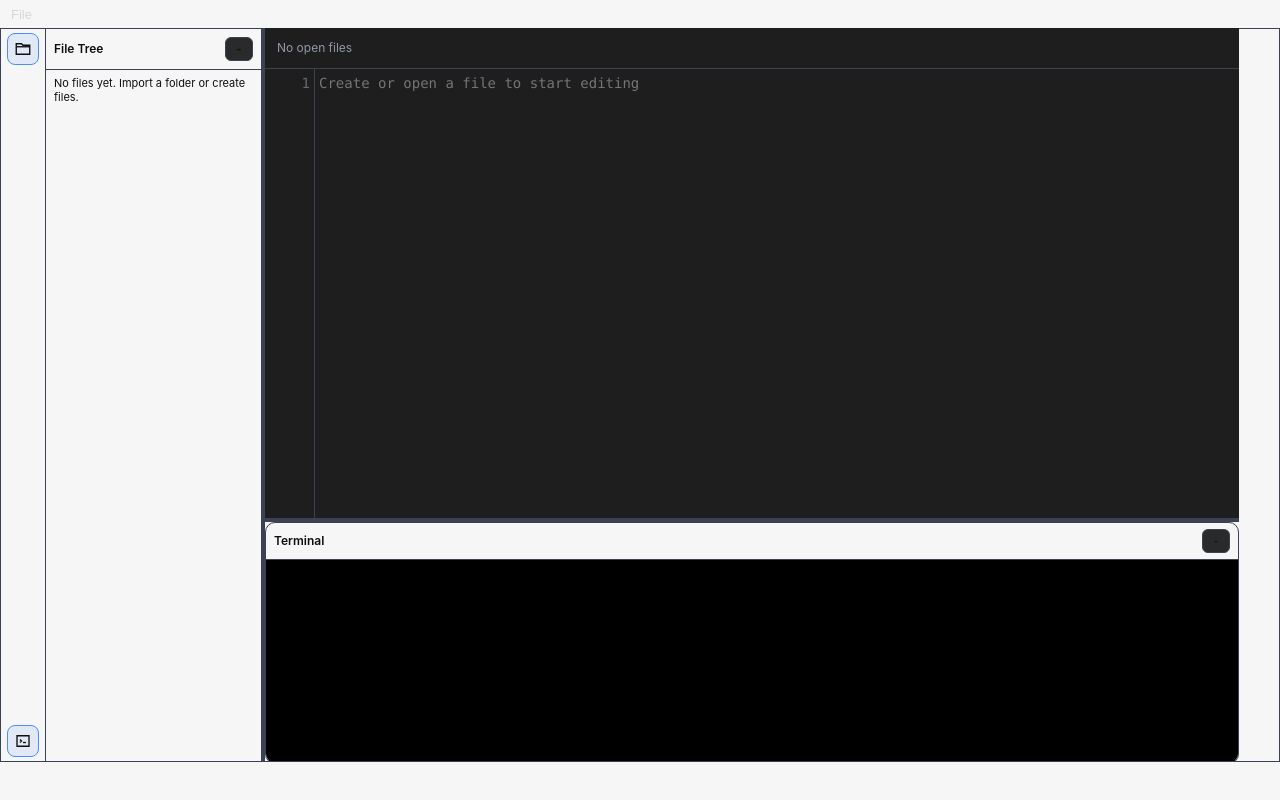
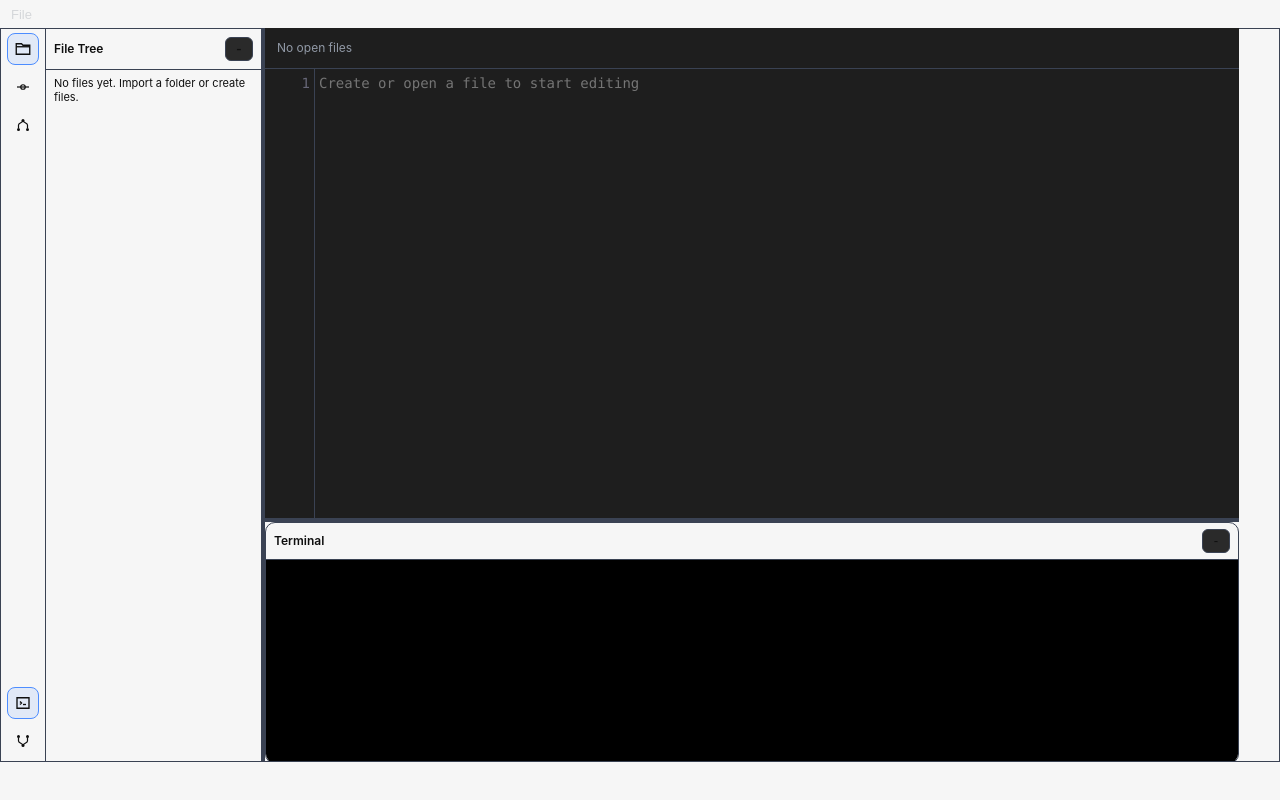
Before and after one commit to Sviat6239/gide, a Vue app: page / in a window 1280 px wide. Built offline with nearby package versions, Linux system fonts and the light colour scheme.

Commit message:
added Commit, Git, and Pull Requests components; refactored LeftSideBar for improved toolbar layout

```diff
--- a/src/components/LeftSideBarComponent.vue
+++ b/src/components/LeftSideBarComponent.vue
@@ -4,72 +4,131 @@ import TerminalComponent from './TerminalComponent.vue';
 import '../styles/LeftSideBar.css';
 
 const props = defineProps({
-  files: {
-	type: Array,
-	default: () => [],
-  },
-  isFileTreeOpen: {
-	type: Boolean,
-	default: true,
-  },
-  isTerminalOpen: {
-	type: Boolean,
-	default: true,
-  },
-  terminalHeight: {
-	type: Number,
-	default: 240,
-  },
-  fileTreeMaxHeight: {
-	type: String,
-	default: '100%',
-  },
+  files: { type: Array, default: () => [] },
+
+  isFileTreeOpen: { type: Boolean, default: true },
+  isTerminalOpen: { type: Boolean, default: true },
+
+  isGitOpen: { type: Boolean, default: false },
+  isCommitOpen: { type: Boolean, default: false },
+  isPullRequestsOpen: { type: Boolean, default: false },
+
+  terminalHeight: { type: Number, default: 240 },
+  fileTreeMaxHeight: { type: String, default: '100%' },
 });
 
-const emit = defineEmits(['open-file', 'toggle-file-tree', 'toggle-terminal', 'start-terminal-resize']);
-
-function toggleTree() {
-  emit('toggle-file-tree');
-}
+const emit = defineEmits([
+  'open-file',
+  'toggle-file-tree',
+  'toggle-terminal',
+  'toggle-git',
+  'toggle-commit',
+  'toggle-pull-requests',
+  'start-terminal-resize'
+]);
 </script>
 
 <template>
   <div class="left-sidebar-shell">
+
+    <!-- TOOLBAR -->
     <nav class="left-toolbar">
+
+      <!-- TOP SECTION -->
+      <div class="toolbar-top">
+
+        <!-- FILE TREE -->
         <button
-		type="button"
             class="tool-button"
             :class="{ active: props.isFileTreeOpen }"
-		title="Toggle File Tree"
-		@click="toggleTree"
-	  >
-		<svg viewBox="0 0 24 24" aria-hidden="true" class="tool-icon">
-		  <path d="M3 5h7l2 2h9v12H3z" fill="none" stroke="currentColor" stroke-width="1.8" />
-		  <path d="M3 9h18" fill="none" stroke="currentColor" stroke-width="1.8" />
+            title="Explorer"
+            @click="emit('toggle-file-tree')">
+
+          <svg viewBox="0 0 24 24" class="tool-icon">
+            <path d="M3 5h7l2 2h9v12H3z" fill="none" stroke="currentColor" stroke-width="1.8"/>
+            <path d="M3 9h18" fill="none" stroke="currentColor" stroke-width="1.8"/>
           </svg>
         </button>
 
+        <!-- COMMIT -->
         <button
-		type="button"
-		class="tool-button terminal-toggle"
-		:class="{ active: props.isTerminalOpen }"
-		title="Toggle Terminal"
-		@click="emit('toggle-terminal')"
-	  >
-		<svg viewBox="0 0 24 24" aria-hidden="true" class="tool-icon">
-		  <path d="M4 5h16v14H4z" fill="none" stroke="currentColor" stroke-width="1.8" />
-		  <path d="M8 10l2 2-2 2" fill="none" stroke="currentColor" stroke-width="1.8" />
-		  <path d="M12 14h4" fill="none" stroke="currentColor" stroke-width="1.8" />
+            class="tool-button"
+            :class="{ active: props.isCommitOpen }"
+            title="Commit"
+            @click="emit('toggle-commit')">
+
+          <svg viewBox="0 0 24 24" class="tool-icon">
+            <path d="M4 12h16" stroke="currentColor" stroke-width="1.6"/>
+            <circle cx="12" cy="12" r="3" fill="none" stroke="currentColor" stroke-width="1.6"/>
           </svg>
         </button>
+
+        <!-- PULL REQUESTS -->
+        <button
+            class="tool-button"
+            :class="{ active: props.isPullRequestsOpen }"
+            title="Pull Requests"
+            @click="emit('toggle-pull-requests')">
+
+          <svg viewBox="0 0 24 24" class="tool-icon">
+            <g transform="rotate(180 12 12)">
+              <circle cx="6" cy="6" r="2" fill="currentColor"/>
+              <circle cx="18" cy="6" r="2" fill="currentColor"/>
+              <circle cx="12" cy="18" r="2" fill="currentColor"/>
+              <path d="M6 8v4c0 3 6 3 6 6" stroke="currentColor" stroke-width="1.6" fill="none"/>
+              <path d="M18 8v4c0 3-6 3-6 6" stroke="currentColor" stroke-width="1.6" fill="none"/>
+            </g>
+          </svg>
+        </button>
+
+      </div>
+
+      <!-- BOTTOM SECTION -->
+      <div class="toolbar-bottom">
+
+        <!-- TERMINAL -->
+        <button
+            class="tool-button"
+            :class="{ active: props.isTerminalOpen }"
+            title="Terminal"
+            @click="emit('toggle-terminal')">
+
+          <svg viewBox="0 0 24 24" class="tool-icon">
+            <path d="M4 5h16v14H4z" fill="none" stroke="currentColor" stroke-width="1.8"/>
+            <path d="M8 10l2 2-2 2" fill="none" stroke="currentColor" stroke-width="1.8"/>
+            <path d="M12 14h4" fill="none" stroke="currentColor" stroke-width="1.8"/>
+          </svg>
+        </button>
+
+        <!-- GIT -->
+        <button
+            class="tool-button"
+            :class="{ active: props.isGitOpen }"
+            title="Git"
+            @click="emit('toggle-git')">
+
+          <svg viewBox="0 0 24 24" class="tool-icon">
+            <circle cx="6" cy="6" r="2" fill="currentColor"/>
+            <circle cx="18" cy="6" r="2" fill="currentColor"/>
+            <circle cx="12" cy="18" r="2" fill="currentColor"/>
+            <path d="M6 8v4c0 3 6 3 6 6" stroke="currentColor" stroke-width="1.6" fill="none"/>
+            <path d="M18 8v4c0 3-6 3-6 6" stroke="currentColor" stroke-width="1.6" fill="none"/>
+          </svg>
+        </button>
+
+      </div>
+
     </nav>
 
+    <!-- PANELS -->
     <div class="left-panels">
+
+      <!-- FILE TREE -->
       <div
           v-if="props.isFileTreeOpen"
           class="left-content"
-		:style="{ height: props.fileTreeMaxHeight, maxHeight: props.fileTreeMaxHeight }"
-	  >
+          :style="{ height: props.fileTreeMaxHeight }">
+
         <FileThreeComponent
             :files="props.files"
             @open-file="emit('open-file', $event)"
@@ -77,23 +136,22 @@ function toggleTree() {
         />
       </div>
 
+      <!-- RESIZE -->
       <div
           v-if="props.isFileTreeOpen && props.isTerminalOpen"
           class="left-resize-handle"
           @pointerdown.prevent="emit('start-terminal-resize')"
-	  ></div>
+      />
 
+      <!-- TERMINAL -->
       <div
           v-if="props.isTerminalOpen"
           class="left-terminal-space"
-		:style="{ height: `${props.terminalHeight}px` }"
-	  >
+          :style="{ height: `${props.terminalHeight}px` }">
+
         <TerminalComponent @close="emit('toggle-terminal')" />
       </div>
+
     </div>
   </div>
 </template>
-
-<style scoped>
-
-</style>
--- a/src/styles/LeftSideBar.css
+++ b/src/styles/LeftSideBar.css
@@ -84,3 +84,16 @@
   border: none;
   border-radius: 0;
 }
+
+.toolbar-top {
+  display: flex;
+  flex-direction: column;
+  gap: 6px;
+}
+
+.toolbar-bottom {
+  display: flex;
+  flex-direction: column;
+  gap: 6px;
+  margin-top: auto;
+}
```
Also changed, not shown: src/components/CommitComponent.vue (added, +11 -0 lines), src/components/GitComponent.vue (added, +11 -0 lines), src/components/PullRequestsComponent.vue (added, +11 -0 lines). Lines whose indentation alone changed are shown as unchanged.
